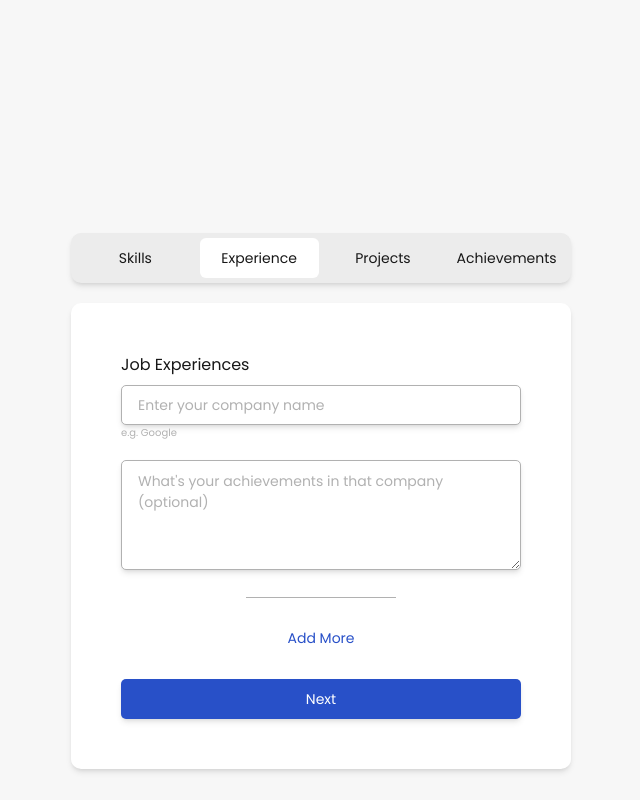
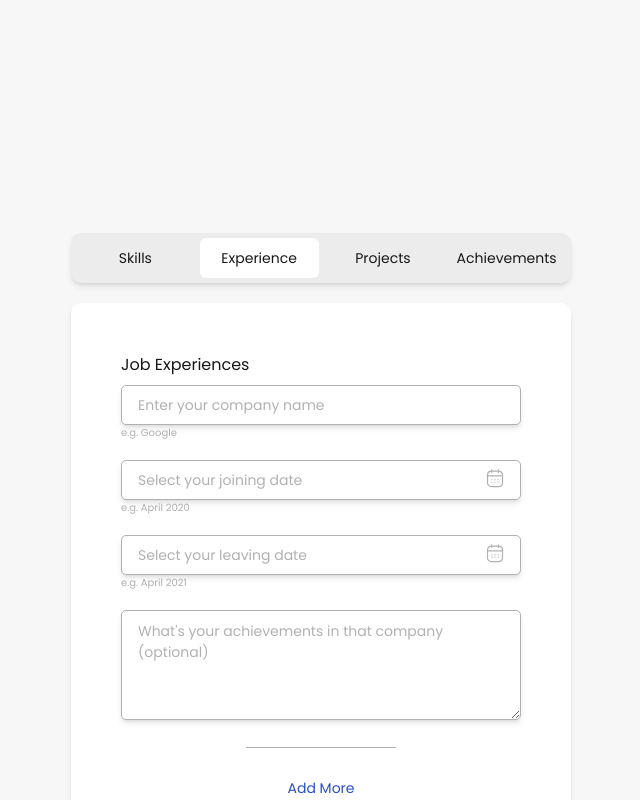
Before and after one commit to AghaShayan123/wdAiProduct, a Next.js app: page / in a window 1280 px wide. Both pictures are taken after typing "Sample", "Sample", "Sample" into the empty fields and a click on the button "Next". Shown: the top 800 px of the page, without its empty margins (319-959 px from the left). Built offline with nearby package versions, Linux system fonts and the light colour scheme.

Commit message:
error resolved

```diff
--- a/src/components/Experience.tsx
+++ b/src/components/Experience.tsx
@@ -10,17 +10,6 @@ import TopProjects from '@/components/Projects';
 
 interface ExperienceProps {
     setActiveIndex: (index: number) => void;
-}
-
-interface JobExperience {
-    companyName: string;
-    joiningDate: Date | null;
-    leavingDate: Date | null;
-    achievements: string;
-}
-
-interface FormValues {
-    experiences: JobExperience[];
 }
 
 const validationSchema = yup.object({
@@ -36,11 +25,11 @@ const validationSchema = yup.object({
 
 const JobExperiences: React.FC<ExperienceProps> = ({ setActiveIndex }) => {
     const [showProject, setShowProject] = useState(false);
-    const [experiences, setExperiences] = useState<JobExperience[]>([
+    const [experiences, setExperiences] = useState([
         { companyName: '', joiningDate: null, leavingDate: null, achievements: '' },
     ]);
 
-    const formik = useFormik<FormValues>({
+    const formik = useFormik({
         initialValues: {
             experiences,
         },
@@ -67,7 +56,7 @@ const JobExperiences: React.FC<ExperienceProps> = ({ setActiveIndex }) => {
         ]);
     };
 
-    const handleDateChange = (index: number, field: 'joiningDate' | 'leavingDate', date: Date | null) => {
+    const handleDateChange = (index: number, field: string, date: Date | null) => {
         formik.setFieldValue(`experiences.${index}.${field}`, date);
     };
 
@@ -95,6 +84,7 @@ const JobExperiences: React.FC<ExperienceProps> = ({ setActiveIndex }) => {
                                 formik.errors.experiences[index] &&
                                 (formik.errors.experiences[index] as any)?.companyName &&
                                 formik.touched.experiences &&
+                                formik.touched.experiences[index] &&
                                 formik.touched.experiences[index]?.companyName && (
                                     <p className="text-red-500 text-xs">
                                         {(formik.errors.experiences[index] as any)?.companyName}
@@ -102,8 +92,67 @@ const JobExperiences: React.FC<ExperienceProps> = ({ setActiveIndex }) => {
                                 )}
                         </div>
 
-                        {/* DatePickers */}
-                        {/* Same handling for joiningDate and leavingDate as shown above */}
+                        <div className="mb-[20px] relative">
+                            <DatePicker
+                                selected={formik.values.experiences[index].joiningDate}
+                                onChange={(date) => handleDateChange(index, 'joiningDate', date)}
+                                dateFormat="MMMM yyyy"
+                                placeholderText="Select your joining date"
+                                showMonthYearPicker
+                                wrapperClassName="w-full"
+                                className="w-full text-[14px] border px-4 border-[#B1B1B1] rounded-[5px] focus:outline-none focus:ring-2 focus:ring-blue-500 placeholder-[#B1B1B1] leading-[21px] shadow-md h-[40px]"
+                            />
+                            <Image
+                                src={Calender}
+                                alt="Calendar Icon"
+                                width={20}
+                                height={20}
+                                className="absolute right-4 top-[15%]  pointer-events-none"
+                            />
+
+                            <p className="text-[#B1B1B1] text-[10px] font-[300] leading-[15px]">e.g. April 2020</p>
+                            {formik.errors.experiences &&
+                                formik.errors.experiences[index] &&
+                                (formik.errors.experiences[index] as any)?.joiningDate &&
+                                formik.touched.experiences &&
+                                formik.touched.experiences[index] &&
+                                formik.touched.experiences[index]?.joiningDate && (
+                                    <p className="text-red-500 text-xs">
+                                        {(formik.errors.experiences[index] as any)?.joiningDate}
+                                    </p>
+                                )}
+                        </div>
+
+                        <div className="mb-[20px] relative">
+                            <DatePicker
+                                selected={formik.values.experiences[index].leavingDate}
+                                onChange={(date) => handleDateChange(index, 'leavingDate', date)}
+                                dateFormat="MMMM yyyy"
+                                placeholderText="Select your leaving date"
+                                showMonthYearPicker
+                                wrapperClassName="w-full"
+                                className="w-full text-[14px] px-4 border border-[#B1B1B1] rounded-[5px] focus:outline-none focus:ring-2 focus:ring-blue-500 placeholder-[#B1B1B1] leading-[21px] shadow-md h-[40px]"
+                            />
+                            <Image
+                                src={Calender}
+                                alt="Calendar Icon"
+                                width={20}
+                                height={20}
+                                className="absolute right-4 top-[15%] pointer-events-none"
+                            />
+
+                            <p className="text-[#B1B1B1] text-[10px] font-[300] leading-[15px]">e.g. April 2021</p>
+                            {formik.errors.experiences &&
+                                formik.errors.experiences[index] &&
+                                (formik.errors.experiences[index] as any)?.leavingDate &&
+                                formik.touched.experiences &&
+                                formik.touched.experiences[index] &&
+                                formik.touched.experiences[index]?.leavingDate && (
+                                    <p className="text-red-500 text-xs">
+                                        {(formik.errors.experiences[index] as any)?.leavingDate}
+                                    </p>
+                                )}
+                        </div>
 
                         <div className="mb-[20px]">
                             <textarea
```
Also changed, not shown: package.json (+6 -1 lines), .eslintrc.json, 1 other file (tests, documents, lock files or other folders).
